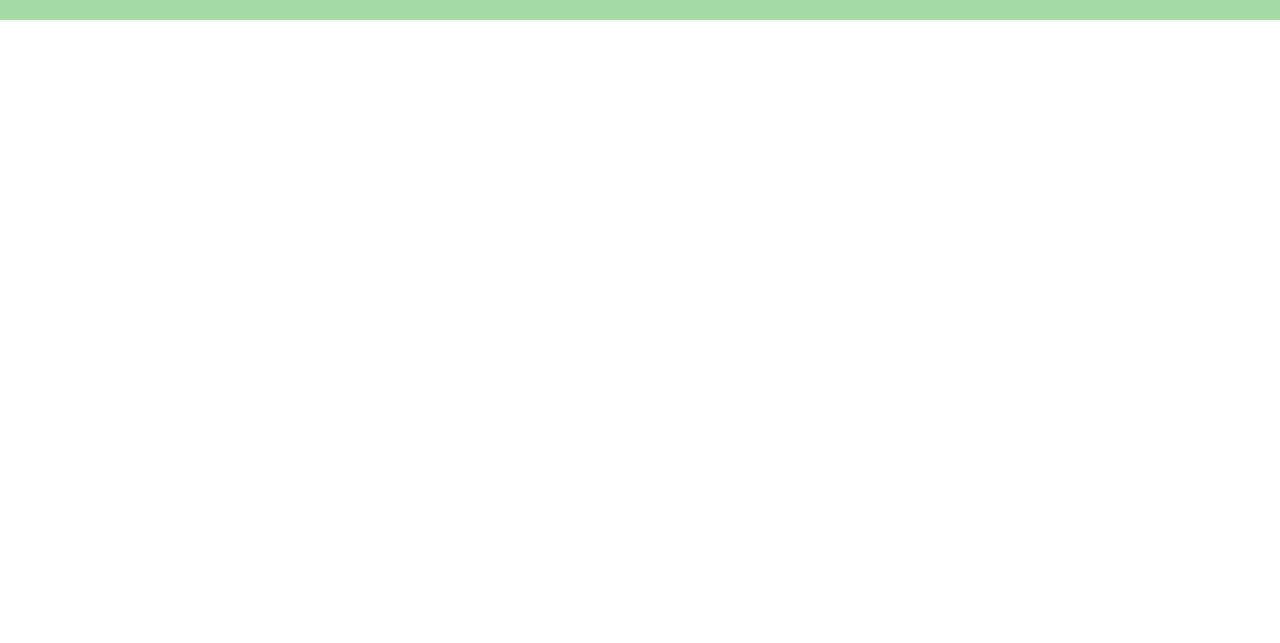
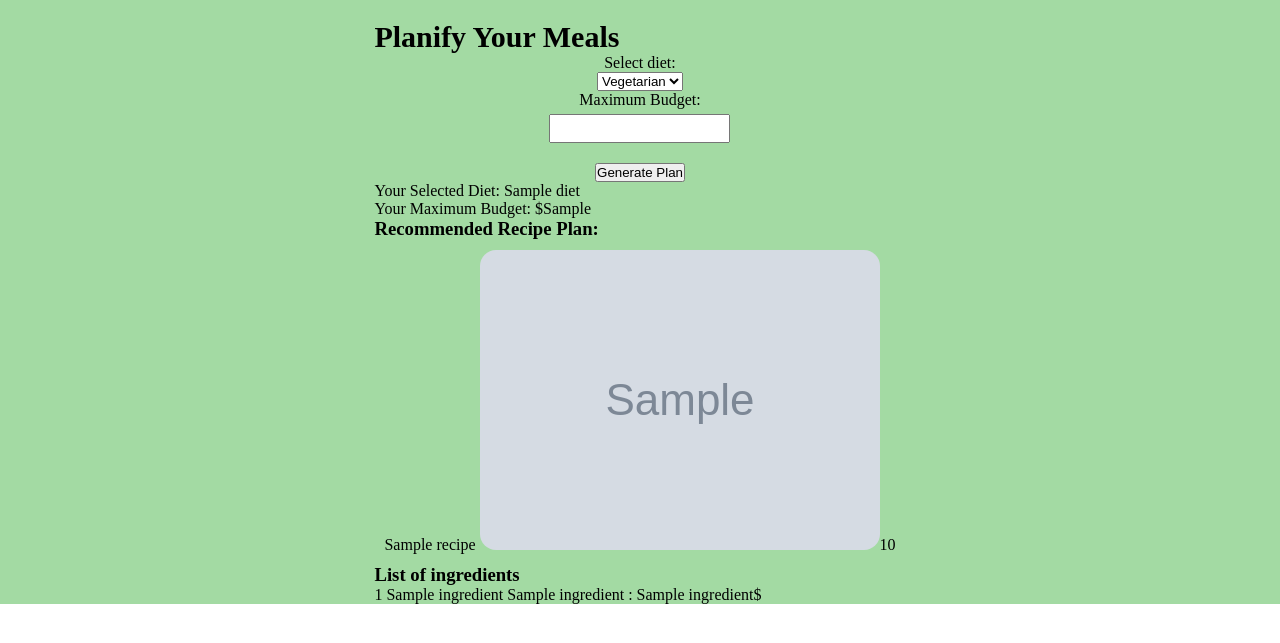
Before and after one commit to Drucka1/PP2I, a Flask app: template web/templates/planify.html in a window 1280 px wide. Shown: the part 104-747 px from the top of the page. Run offline with Flask 3, Linux system fonts and the light colour scheme; the template is opened without the code that fills it: most values are stand-ins (such as "Sample title", 1, 10 or a date in 2020); grey boxes marked "Sample" are stand-in pictures.

Commit message:
planify a part, 1 seul menu a la fois, enregistré dans bdd + liste de course

```diff
--- a/web/app.py
+++ b/web/app.py
@@ -1,8 +1,7 @@
 from flask import Flask, render_template, request, redirect, session, url_for
 from flask import g
-from random import sample
-import sqlite3
-import hashlib
+from random import sample,shuffle
+import sqlite3,hashlib,random
 
 app = Flask(__name__)
 
@@ -220,13 +219,15 @@ def index():
                 session['favori'].remove(int(result['id_recette']))
                 session.modified = True
 
-
             c = get_db().cursor()
-            c.execute("SELECT * FROM recipes LIMIT 50")
+            c.execute("SELECT * FROM recipes")
             return redirect(url_for('index',_anchor=str(result['id_recette']),recettes=get_min_recettes(c)))
 
+    elif request.method == "POST" and 'user' not in session:
+        return render_template("/login.html",error="You must log in to add your favorite dishes")
+
     c = get_db().cursor()
-    c.execute("SELECT * FROM recipes LIMIT 50")
+    c.execute("SELECT * FROM recipes")
     return render_template('index.html', recettes = get_min_recettes(c))
 
 @app.route('/login',methods=['POST','GET'])
@@ -449,3 +450,174 @@ def choix():
             return redirect('/index')
         else:
             return render_template("choice.html",allergenes=get_allergenes(),ustensiles=get_ustensiles() )
+
+@app.route('/planify',methods=['POST','GET'])
+def planify():
+
+    if 'user' in session and request.method == 'POST':
+        result = request.form.to_dict()
+        diet = result['diet']
+        max_budget = int(result['max_budget'])
+
+        c = get_db().cursor()
+        c.execute("DELETE FROM menu_details WHERE id_user="+str(session['id']))
+        get_db().commit()
+        c = get_db().cursor()
+        c.execute("INSERT INTO menu_details (id_user,diet,budget) VALUES ("+str(session['id'])+",'"+str(diet)+"',"+str(max_budget)+")")
+        get_db().commit()
+
+        recette_realisable = get_recette_realisable_user()
+
+        conn = get_db()
+        cursor = conn.cursor()
+
+        cursor.execute("SELECT r.title, r.imageURL, r.id FROM recipes as r JOIN category as rc ON r.id = rc.recipeid  JOIN categories as c ON rc.categoryid = c.id WHERE c.name = '"+str(diet)+"' AND r.id IN"+str(tuple(recette_realisable)))
+
+        recipeFound = cursor.fetchall()
+
+        if not recipeFound:
+            return render_template('not_found.html', message='Recipe not found')
+
+        recipePlan = []
+
+        recipes = [0]*len(recipeFound)
+        recipePrice = []
+
+        for recipe in recipeFound:
+
+            recipeData = {
+                'title': recipe[0],
+                'imageURL': recipe[1],
+                'id': recipe[2],
+                'ingredients': [],
+                'price': 0,
+
+            }
+            cursor.execute("""
+                SELECT i.name, i.price, ig.amountdenom,ig.unit
+                FROM ingredients as i
+                JOIN ingredient as ig ON i.id = ig.ingredientid
+                WHERE ig.recipeid = ?
+            """, (recipeData['id'],))
+
+            ingredients = cursor.fetchall()
+
+            recipeData['ingredients'] = ingredients
+
+            recipeData['price'] = int(sum([item[1] for item in ingredients]))
+
+            recipePlan.append(recipeData)
+            recipePrice.append(recipeData['price'])
+
+        favori_shuffle = session['favori'].copy()
+        random.shuffle(favori_shuffle)
+        class Fav( Exception ):
+            pass
+
+        try :
+            for i in range(len(recipeFound)):
+                for id_fav in favori_shuffle :
+                    if recipeFound[i][2] == id_fav and recipePrice[i] <= max_budget:
+                        recipes[i] = 1
+                        raise Fav
+        except Fav:
+            pass
+
+        recipes = knapsack(max_budget, recipes, recipePrice,session['favori'])
+
+        recipe_plan = []
+
+        c = get_db().cursor()
+        c.execute("DELETE FROM menu WHERE id_user="+str(session['id']))
+        get_db().commit()
+
+        for i, takeRecipe in enumerate(recipes):
+            if takeRecipe:
+                recipe_plan.append(recipePlan[i])
+                c = get_db().cursor()
+                c.execute("INSERT INTO menu (id_user,id_recette) VALUES ("+str(session['id'])+","+str(recipePlan[i]['id'])+")")
+                get_db().commit()
+
+        return render_template('planify.html', diet=diet, max_budget=max_budget, recipe_plan=recipe_plan)
+
+    elif 'user' in session :
+        cursor = get_db().cursor()
+        cursor.execute("SELECT r.title, r.imageURL, r.id FROM menu JOIN recipes as r ON r.id = menu.id_recette WHERE id_user="+str(session['id']))
+
+        recipeFound = cursor.fetchall()
+
+        if not recipeFound:
+            return render_template('not_found.html', message='Recipe not found')
+
+        recipePlan = []
+
+        for recipe in recipeFound:
+
+            recipeData = {
+                'title': recipe[0],
+                'imageURL': recipe[1],
+                'id': recipe[2],
+                'ingredients': [],
+                'price': 0,
+
+            }
+            cursor.execute("""
+                SELECT i.name, i.price,ig.amountdenom,ig.unit
+                FROM ingredients as i
+                JOIN ingredient as ig ON i.id = ig.ingredientid
+                WHERE ig.recipeid = ?
+            """, (recipeData['id'],))
+
+            ingredients = cursor.fetchall()
+
+            recipeData['ingredients'] = ingredients
+
+            recipeData['price'] = int(sum([item[1] for item in ingredients]))
+
+            recipePlan.append(recipeData)
+
+        c = get_db().cursor()
+        c.execute("SELECT diet,budget FROM menu_details WHERE id_user="+str(session['id']))
+        diet,budget = list(c)[0]
+
+
+        return render_template("/planify.html",diet=diet, max_budget=budget,recipe_plan=recipePlan)
+    else:
+        return render_template("/planify.html",error="You need to log in to planify your meals")
+
+def knapsack(maxBudget, recipes, prices, favori):
+    memo = {}
+    def currentPrice(recipes: list, prices: list):
+        return sum([prices[i] if recipe else 0 for i, recipe in enumerate(recipes)])
+
+    def addRecipe(currentRecipes: list, index: int):
+        return [1 if i == index else recipe for i, recipe in enumerate(currentRecipes)]
+
+    def solve(depth: int, maxBudget:int, recipes: list, prices: list):
+        if depth < 0:
+            return recipes
+
+        if (depth, maxBudget) in memo:
+            return memo[(depth, maxBudget)]
+
+        takeBudget = maxBudget - prices[depth]
+        noTake = solve(depth - 1, maxBudget, recipes, prices)
+        noTakePrice = currentPrice(noTake, prices)
+        if 0 <= takeBudget:
+            takeRecipes = addRecipe(recipes, depth)
+            take = solve(depth - 1, takeBudget, takeRecipes, prices)
+            takePrice = currentPrice(take, prices)
+
+            if noTakePrice <= takePrice:
+                result = take
+            else:
+                result = noTake
+        else:
+            result = noTake
+
+        memo[(depth, maxBudget)] = result
+        return result
+
+    maxDepth = len(recipes) - 1
+    budget = maxBudget - currentPrice(recipes, prices)
+    return solve(maxDepth, budget, recipes, prices)
--- a/web/database/db.sql
+++ b/web/database/db.sql
@@ -41,6 +41,21 @@ CREATE TABLE user_allergene (
     PRIMARY KEY (user_id, allergene_nom)
 );
 
+CREATE TABLE menu (
+    id_recette INTEGER NOT NULL,
+    id_user INTEGER NOT NULL,
+    FOREIGN KEY (id_recette) REFERENCES recipes (id) ON DELETE RESTRICT ON UPDATE CASCADE,
+    FOREIGN KEY (id_user) REFERENCES utilisateurs (id) ON DELETE RESTRICT ON UPDATE CASCADE,
+    PRIMARY KEY (id_recette,id_user)
+);
+
+CREATE TABLE menu_details (
+    diet VARCHAR(64) NOT NULL,
+    budget INTEGER NOT NULL,
+    id_user INTEGER NOT NULL PRIMARY KEY,
+    FOREIGN KEY (id_user) REFERENCES utilisateurs (id) ON DELETE RESTRICT ON UPDATE CASCADE
+);
+
 CREATE TABLE favori (
     id_recette INTEGER NOT NULL,
     id_user INTEGER NOT NULL,
--- a/web/templates/planify.html
+++ b/web/templates/planify.html
@@ -11,38 +11,47 @@
     <a href="/choix" class="link">Change your preference</a>
 {% endblock %}
 
+{% block content %}
+    <h2>Planify Your Meals</h2>
 
-{% block content %}
-    {% if 'user' in session %}
-        <p><strong>My personalized menus </strong></p>
+    {% if error %}{{error}}{%endif%}
 
-        <form action="/profil" method="post">
-            <div class="input"><label>Number of meals on the menu : </label><input type="number" min="2" name="nb_rec" required/></div>
-            <input type="submit" value="Create" />
-            {% if error %}{{error}}{% endif %}
-        </form>
-        <br>
-            <section>
-            {% for elt in session['menu'] %}
-                <div>
-                    <label>{{elt['nom']}}</label>
-                    <br><br>
-                    <img src="{{elt['image']}}">
-                    <br><br>
-                    {% for ingredient in elt['ingredient']%}
-                        {%if ingredient[1] != 0 %}
-                            - {{ingredient[0]}} : {{ingredient[1]}} {{ingredient[2]}}<br>
-                        {%endif%}
-                    {% endfor %}
-                    <br>
-                    <details>
-                        <summary >Recipe details</summary><br>
-                        {% for instruction in elt['instruction']%}
-                            - {{instruction}}<br><br>
-                        {% endfor %}
-                    </details>
-                </div>
-            {% endfor %}
-            </section>
-    {% endif%}
+    <form method="post" action="{{ url_for('planify') }}">
+        <label for="diet">Select diet:</label>
+        <select id="diet" name="diet">
+        <!-- Options for diet -->
+        <option value="Vegetarian">Vegetarian</option>
+        <option value="Vegan">Vegan</option>
+        <!-- Add more options as needed -->
+        </select>
+
+        <label for="max_budget">Maximum Budget:</label>
+        <input type="number" id="max_budget" name="max_budget" value="{{session['budget']}}" min="0" required>
+
+        <button type="submit">Generate Plan</button>
+    </form>
+
+    {% if recipe_plan%}
+
+    <p>Your Selected Diet: {{ diet }}</p>
+    <p>Your Maximum Budget: ${{ max_budget }}</p>
+
+    <h3>Recommended Recipe Plan:</h3>
+    <ul>
+        {% for recipe in recipe_plan %}
+            <li>
+                {{ recipe.title }}
+                <img src="{{ recipe.imageURL }}" alt="{{ recipe.title }}">{{ recipe.price }}
+            </li>
+        {% endfor %}
+    </ul>
+    <h3>List of ingredients</h3>
+    {% for recipe in recipe_plan %}
+        {% for ingredient in recipe['ingredients'] %}
+                {{ingredient[0]}} {{ingredient[2]}} {{ingredient[3]}} : {{ingredient[1]}}$<br>
+        {% endfor %}
+    {% endfor %}
+
+    {%endif%}
+
 {% endblock %}
```
Also changed, not shown: web/database.db.
